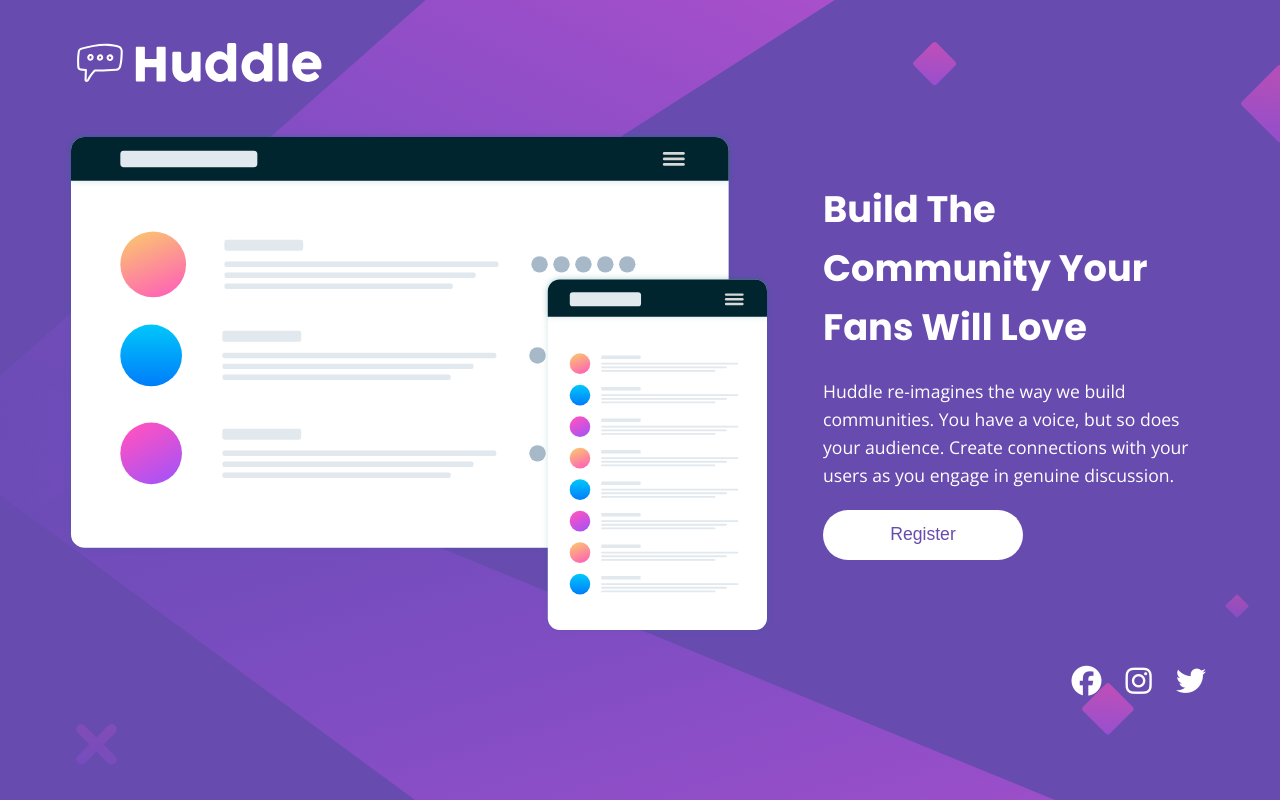
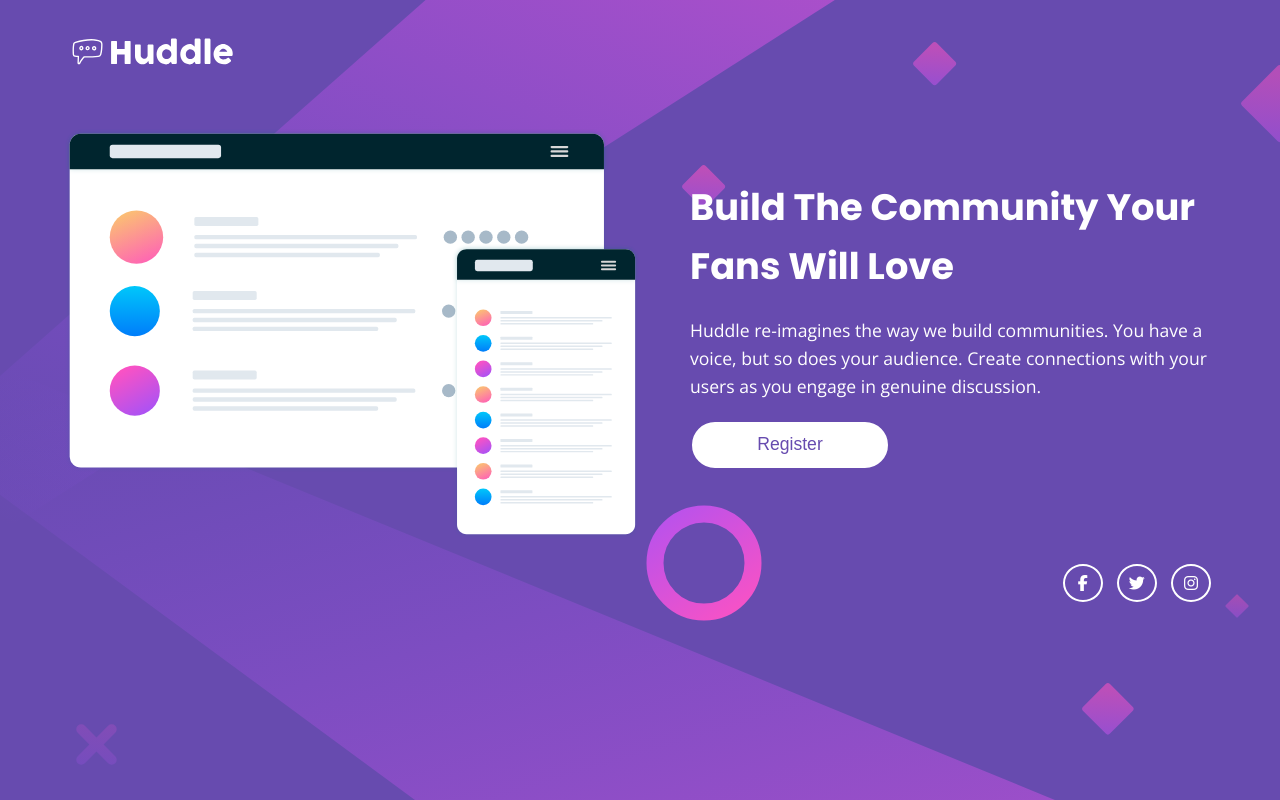
Before and after one commit to yousefomar724/huddle-landing-page, a plain HTML site: page index.html in a window 1280 px wide. Drawn offline with nearby package versions, Linux system fonts and the light colour scheme.

Commit message:
modify the social icons and the button and some small modifications

```diff
--- a/index.html
+++ b/index.html
@@ -40,9 +40,9 @@
     </div>
 
     <div class="social">
-      <i class="fab fa-facebook"></i>
+      <i class="fab fa-facebook-f"></i>
+      <i class="fab fa-twitter"></i>
       <i class="fab fa-instagram"></i>
-      <i class="fab fa-twitter"></i>
     </div>
   </div>
 
--- a/style.css
+++ b/style.css
@@ -25,7 +25,8 @@ h5 {
 }
 
 .logo {
-    margin: 30px 0;
+    margin: 30px 0 50px;
+    width: 15%;
 }
 
 /*.main-section {
@@ -58,6 +59,7 @@ h5 {
 
 .mockups {
     flex: 1;
+    width: 50%;
 }
 
 .section {
@@ -88,6 +90,14 @@ h5 {
     background-color: #ffffff;
     color: hsl(257, 40%, 49%);
     font-size: 1.1em;
+    cursor: pointer;
+    border: 2px solid hsl(257, 40%, 49%);
+}
+
+.section button:hover {
+    background-color: hsl(257, 40%, 49%);
+    color: #ffffff;
+    border-color: #ffffff;
 }
 
 .social {
@@ -96,8 +106,20 @@ h5 {
 }
 
 .social i {
-    padding: 10px;
-    font-size: 30px;
+    padding: 9px;
+    width: 40px;
+    font-size: 16px;
+    margin: 5px;
+    text-align: center;
+    border: 2px solid;
+    border-radius: 50%;
+    /*if width and height are equal will circl*/
+    cursor: pointer;
+}
+
+.social i:hover {
+    color: hsl(257, 40%, 49%);
+    background-color: #ffffff;
 }
 
 @media screen and (max-width: 768px) {
```
